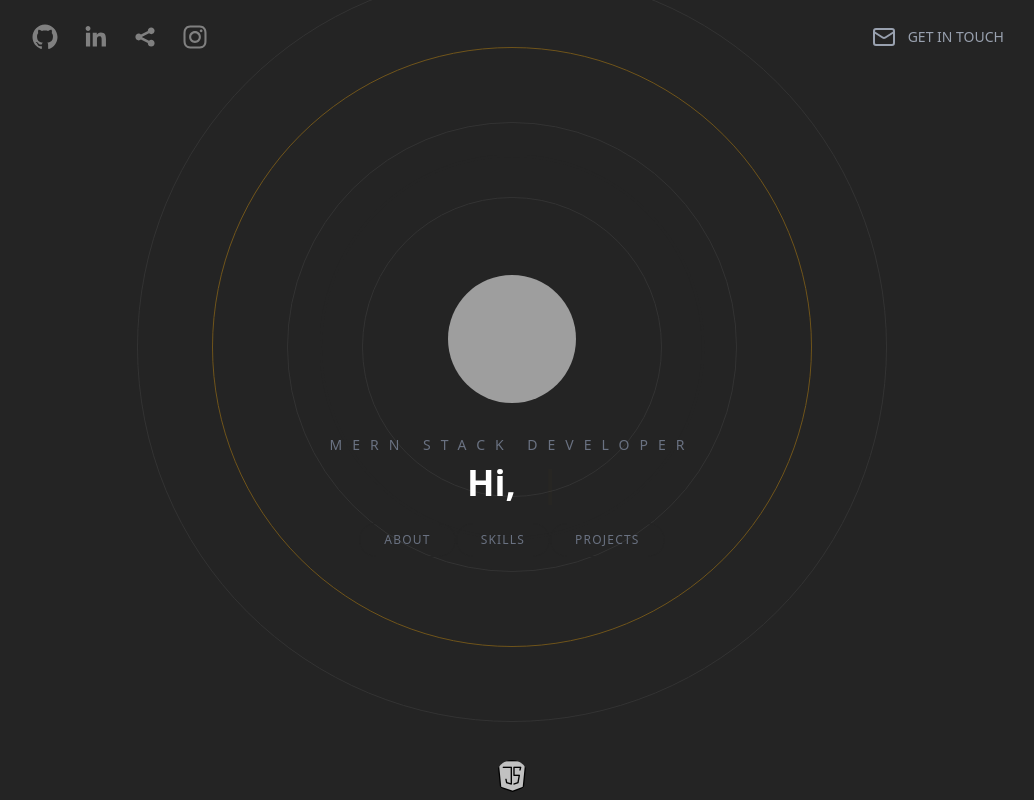
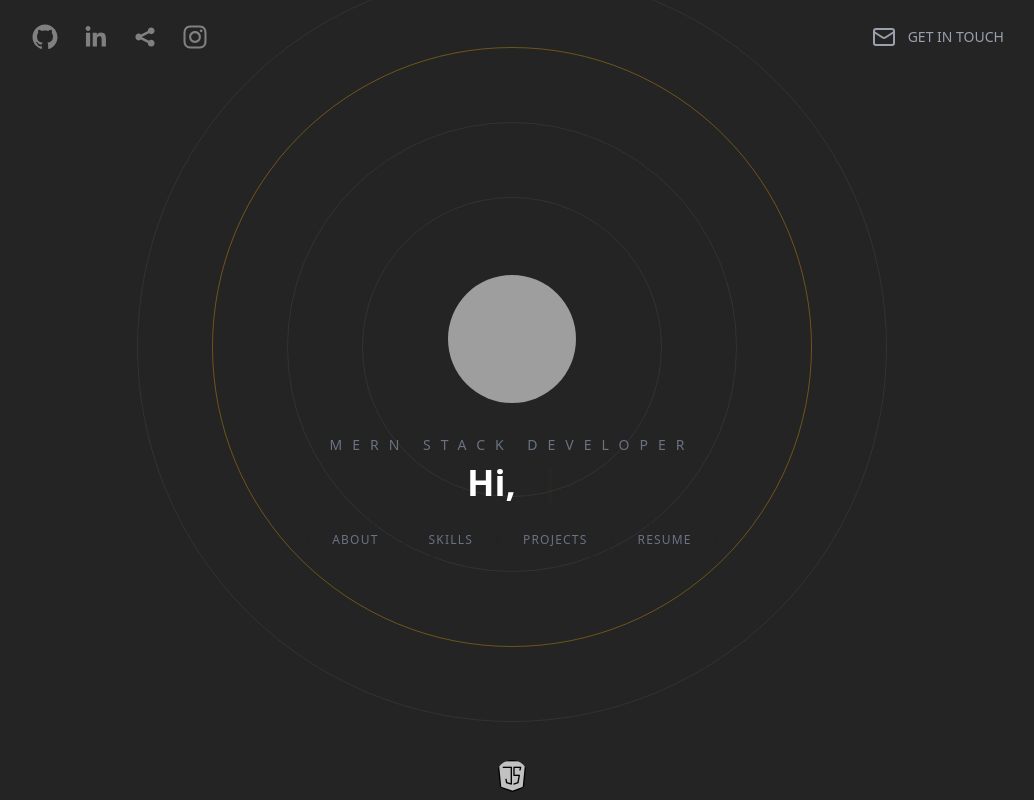
Before and after one commit to shaitausif/Portfolio, a Next.js app: page / in a window 1280 px wide. Shown: the whole page, without its empty margins (128-1162 px from the left). Built offline with nearby package versions, Linux system fonts and the light colour scheme; grey boxes are pictures that could not be loaded.

Commit message:
new changes

```diff
--- a/components/ContactMe.tsx
+++ b/components/ContactMe.tsx
@@ -11,7 +11,7 @@ type Inputs = {
 }
 
 const ContactMe = () => {
-  const { register, handleSubmit } = useForm<Inputs>()
+  const { register, handleSubmit , reset } = useForm<Inputs>()
 
   const submit: SubmitHandler<Inputs> = (data) => {
     const mailtoLink = `mailto:toseaf.s@somaiya.edu?subject=${encodeURIComponent(
@@ -28,6 +28,8 @@ const ContactMe = () => {
 
     // Try opening mailto link first
     window.location.href = mailtoLink
+
+    reset();
 
     // Optional: set a timeout for fallback Gmail link (in case mailto doesn't open anything)
     setTimeout(() => {
--- a/components/Hero.tsx
+++ b/components/Hero.tsx
@@ -41,8 +41,11 @@ const Hero = () => {
         <Link href={'#skills'}>
         <button className='herobutton'>Skills</button>
         </Link>
-        <Link href={'#projects'}>
+        <Link  href={'#projects'}>
         <button className='herobutton'>Projects</button>
+        </Link>
+        <Link download href={'./icons/Resume.pdf'}>
+        <button className='herobutton'>Resume</button>
         </Link>
       </div>
         </div>
```
Also changed, not shown: 1 other file (tests, documents, lock files or other folders).
